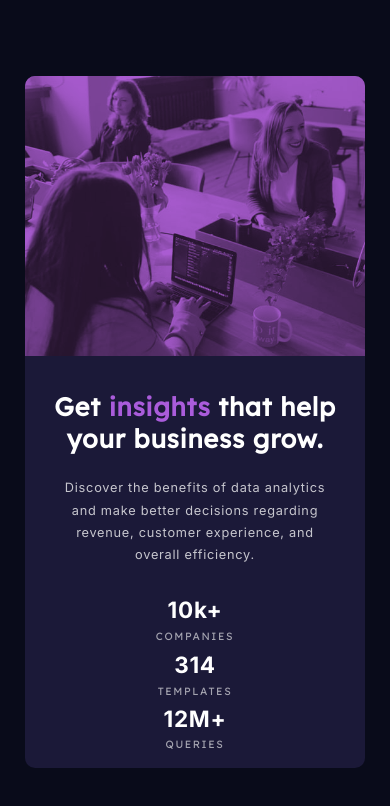
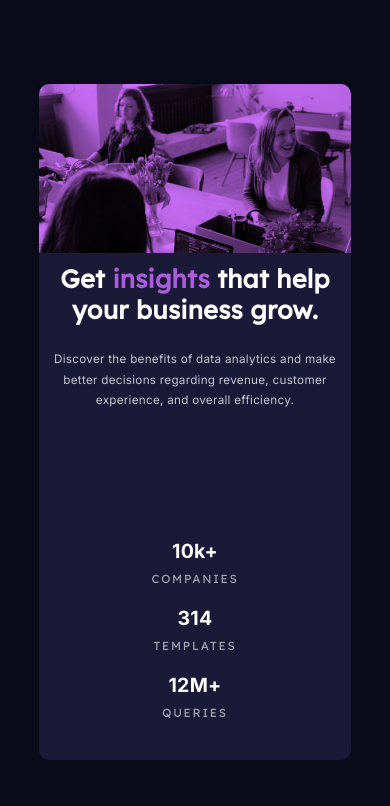
Before and after one commit to dan-dye/stats-preview-card-component, a plain HTML site: page index.html in a window 390 px wide. Drawn offline with Linux system fonts and the light colour scheme.

Commit message:
Working on responsive fixes.

```diff
--- a/index.html
+++ b/index.html
@@ -18,6 +18,13 @@
   </style>
 </head>
 <body>
+  <div class="top">
+    <div class="topLeft"></div>
+    <div class="topCenter"></div>
+    <div class="topRight"></div>
+  </div>
+  <div class="middle">
+    <div class="middleLeft"></div>
     <main class="card">
       <section class="copy">
         <h1>Get <span class="accent">insights</span> that help your business grow.</h1>
@@ -31,9 +38,20 @@
 
       </section>
       <div class="img-background">
-      <img src="images/image-header-desktop.jpg" alt="" class="img-desktop">
+        <!-- <img src="images/image-header-desktop.jpg" alt="" class="img-desktop">  -->
+        <div class="img-desktop"></div>
       </div>
     </main>
+    <div class="middleRight"></div>
+  </div>
+  <div class="bottom">
+    <div class="bottomLeft"></div>
+    <div class="bottomCenter"></div>
+    <div class="bottomRigth"></div>
+  </div>
+
+
+
 
   <div class="attribution">
     Challenge by <a href="https://www.frontendmentor.io?ref=challenge" target="_blank">Frontend Mentor</a>.
--- a/style.css
+++ b/style.css
@@ -1,35 +1,57 @@
 html, body {
     margin: 0;
     height: 100%;
-    font-size: 15px;
+    font-size: 1.4vmin;
 }
 
 body {
     background-color: hsl(233, 47%, 7%);
-
     font-family: 'Inter', sans-serif;
     color: hsla(0, 0%, 100%, 0.75);
     display: flex;
+    flex-direction: column;
     justify-content: center;
     align-items: center;
     letter-spacing: 0.05em;
+    min-height: 0;
+    min-width: 0;
+
+}
+
+.top {
+    display: flex;
+    flex-grow: 1;
+}
+
+.middle {
+    display: flex;
+    flex-grow: 2;
+    justify-content: center;
+    align-items: center;
+}
+
+.bottom {
+    display: flex;
+    flex-grow: 1;
 }
 
 .card {
-
     background-color: hsl(244, 38%, 16%);
     display: flex;
-    width: 80%;
-    height: 55%;
+    flex-direction: row;
+    /* width: 100%;
+    height: 100%; */
+    min-height: 40vh;
     border-radius: 10px;
-    max-width: 1083px;
-    max-height: 450px;
+    /* max-width: 1083px;
+    max-height: 450px; */
 }
 
 .copy {
-    margin: 6% 4% 6% 6%;
+    padding: 6%;
     display: flex;
     flex-direction: column;
+    justify-content: space-around;
 }
 
 .copy-text {
@@ -37,26 +59,38 @@ body {
     line-height: 1.75;
     letter-spacing: 0.015;
     flex-grow: 1;
+
 }
 
 .img-background {
-    background-color: hsl(280, 100%, 72%);
+    /* background-color: hsl(280, 100%, 72%); */
+    background: url('images/image-header-desktop.jpg');
+    background-size: cover;
+    background-repeat: no-repeat;
     border-radius: 0 10px 10px 0;
+    min-width: 50%;
     display: flex;
 }
 
 .img-desktop {
-    height: 100%;
+    background-color: hsl(280, 100%, 72%);
+    mix-blend-mode: multiply;
     min-width: 100%;
+    max-width: 100%;
+}
+    /* min-width: 100%;
+    max-width: 100%;
     border-radius: 0 10px 10px 0;
     mix-blend-mode: multiply;
-    filter: brightness(1) contrast(0.65)
-}
+    filter: brightness(1) contrast(0.65);
+} */
 
 h1 {
     color: hsl(0, 0%, 100%);
-    margin: 0 0 8%;
-    font-size: 2.2rem;
+    margin: 0;
+    padding-bottom: 5%;
+    /* font-size: 2.2rem; */
+    font-size: 3.2vmin;
     font-family: 'Lexend Deca', sans-serif;
 }
 
@@ -68,12 +102,14 @@ h1 {
 
 .stat-block {
     text-align: left;
-    margin: 0 14% 0 0;
+    margin: 0;
+    padding: 0 3vmin 0 0;
 }
 
 .stat {
     color: hsl(0, 0%, 100%);
-    font-size: 25px;
+    /* font-size: 25px; */
+    font-size: 2.5vmin;
     font-weight: 700;
     margin-bottom: 8%;
 }
@@ -97,103 +133,159 @@ h1 {
     display: none;
 }
 
-@media screen and (max-width: 1341px) {
-    body {
-        text-align: center;
-    }
 
+@media screen and (max-width: 935px) {
     .card {
         flex-direction: column-reverse;
-        min-height: 95%;
-        width: 45%;
+        margin: 10px 30px 10px 30px;
+        /* min-height: 800px; */
         justify-content: flex-end;
+        min-height: 80vh;
+        max-height: 80vh;
+        max-width: 80vw;
 
     }
 
+    h1 {
+        font-size: 5vmin;
+        text-align: center;
+        padding-bottom: 20px;
+    }
+
     .copy {
-        align-items: center;
-        margin: 10% 8% 10%;
-        height: 100%;
-        justify-content: flex-start;
+        padding-top: 11%;
+        padding-right: 9%;
+        padding-left: 9%;
+        flex-shrink: 1;
+        flex-grow: 1;
     }
 
     .copy-text {
-        margin-bottom: 10%;
-        align-items: center;
+        font-size: 2.5vmin;
+        text-align: center;
+        max-width: 100%;
+        max-height: 20vh;
+        padding-bottom: 20px;
     }
-
     .img-background {
+        min-height: 30vh;
         border-radius: 10px 10px 0 0;
     }
 
-    .img-desktop {
-        width: 100%;
-        border-radius: 10px 10px 0 0;
+    .middle {
+        flex-grow: 5;
+        flex-shrink: 0;
+    }
+
+    .top {
+        flex-grow: 0;
+        flex-shrink: 1;
+    }
+
+    .bottom {
+        flex-grow: 0;
+        flex-shrink: 1;
     }
 
     .stat-block-group {
-        height: 100%;
+        /* flex-direction: column;*/
         justify-content: space-around;
-        align-items: center;
-        min-width: 100%;
+        /* min-height: 20vh;
+        padding-bottom: 10px;  */
     }
 
     .stat-block {
+        text-align: center;
+        padding-bottom: 20px;
+        padding-right: 0;
+    }
+
+    .stat {
+        font-size: 5vmin;
         margin: 0;
-        text-align: center;
+        margin-bottom: 10px;
     }
 
     .stat-name {
-        margin-bottom: 10%;
+        font-size: 2.5vmin;
     }
-
-    .stat {
-        margin-bottom: 2%;
-    }
-
-
-    @media screen and (max-width: 800px) {
-
+    @media screen and (max-width: 500px) {
         .card {
-            width: 75%;
-        }
-    }
-
-    @media screen and (max-width: 421px) {
-
-
-        .card {
-            width: 87%;
-            min-height: 82%;
+            flex-direction: column-reverse;
+            margin: 10px 30px 10px 30px;
+            justify-content: flex-end;
+            /* min-height: 80vh;
+            max-height: 80vh;
+            max-width: 80vw; */
 
         }
 
         h1 {
-            font-size: 1.7rem;
+            font-size: 6.5vmin;
+            text-align: center;
+            padding-bottom: 20px;
         }
 
         .copy {
-            margin: 10% 7% 8%;
+            /* padding-top: 11%;
+            padding-right: 9%;
+            padding-left: 9%; */
+            padding: 2vmin;
+            flex-shrink: 0;
+            flex-grow: 1;
+            max-height: 100vh;
         }
 
         .copy-text {
-            font-size: 0.85rem;
+            font-size: 3vmin;
+            text-align: center;
+            max-width: 100%;
+            max-height: 20vh;
+            padding-bottom: 2vh;
+        }
+        .img-background {
+            min-height: 20vh;
+            max-width: 80vw;
+            border-radius: 10px 10px 0 0;
+        }
+
+        .middle {
+            flex-grow: 5;
+            flex-shrink: 0;
+        }
+
+        .top {
+            flex-grow: 0;
+            flex-shrink: 1;
+        }
+
+        .bottom {
+            flex-grow: 0;
+            flex-shrink: 1;
         }
 
         .stat-block-group {
             flex-direction: column;
             justify-content: space-around;
-            min-width: 100%;
+            /* min-height: 20vh; */
+            padding-bottom: 10px;
+        }
+
+        .stat-block {
+            text-align: center;
+            padding-bottom: 20px;
+            padding-right: 0;
         }
 
         .stat {
-            font-size: 1.5rem;
-            margin-bottom: 8%;
+            font-size: 5vmin;
+            margin: 0;
+            margin-bottom: 0;
+            padding-bottom: 2vmin;
         }
 
         .stat-name {
-            font-size: 0.7rem;
+            font-size: 3vmin;
         }
     }
-
 }
```
Lines whose indentation alone changed are shown as unchanged.
